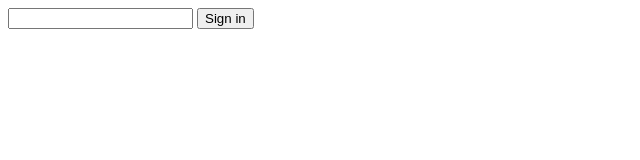
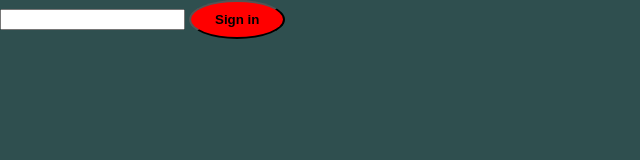
Before and after one commit to BOSSZEUS/loggin, a plain HTML site: page index.html in a window 1280 px wide. Shown: the whole page, without its empty margins (0-640 px from the left). Drawn offline with Linux system fonts and the light colour scheme.

Commit message:
added new files and styling

```diff
--- a/index.html
+++ b/index.html
@@ -1,16 +1,16 @@
 <!DOCTYPE html>
 <html lang="en">
 <head>
-  <div>
-    <input type="Loggin">
-    <button>Sign in</button>
-  </div>
+
   <meta charset="UTF-8">
   <meta name="viewport" content="width=device-width, initial-scale=1.0">
   <meta http-equiv="X-UA-Compatible" content="ie=edge">
-  <title>Document</title>
+  <title>loggin page</title>
+  <link rel="stylesheet" href="reset.css">
+  <link rel="stylesheet" href="style.css">
 </head>
 <body>
-
+  <input type="Loggin" class="loggin1">
+  <button class="button1">Sign in</button>
 </body>
 </html>
--- /dev/null
+++ b/reset.css
@@ -0,0 +1,48 @@
+/* http://meyerweb.com/eric/tools/css/reset/
+   v2.0 | 20110126
+   License: none (public domain)
+*/
+
+html, body, div, span, applet, object, iframe,
+h1, h2, h3, h4, h5, h6, p, blockquote, pre,
+a, abbr, acronym, address, big, cite, code,
+del, dfn, em, img, ins, kbd, q, s, samp,
+small, strike, strong, sub, sup, tt, var,
+b, u, i, center,
+dl, dt, dd, ol, ul, li,
+fieldset, form, label, legend,
+table, caption, tbody, tfoot, thead, tr, th, td,
+article, aside, canvas, details, embed,
+figure, figcaption, footer, header, hgroup,
+menu, nav, output, ruby, section, summary,
+time, mark, audio, video {
+	margin: 0;
+	padding: 0;
+	border: 0;
+	font-size: 100%;
+	font: inherit;
+	vertical-align: baseline;
+}
+/* HTML5 display-role reset for older browsers */
+article, aside, details, figcaption, figure,
+footer, header, hgroup, menu, nav, section {
+	display: block;
+}
+body {
+	line-height: 1;
+}
+ol, ul {
+	list-style: none;
+}
+blockquote, q {
+	quotes: none;
+}
+blockquote:before, blockquote:after,
+q:before, q:after {
+	content: '';
+	content: none;
+}
+table {
+	border-collapse: collapse;
+	border-spacing: 0;
+}
--- /dev/null
+++ b/style.css
@@ -0,0 +1,13 @@
+.button1{
+  background-color: red;
+  font-weight: bold;
+  padding: 10px 24px;
+  border-radius: 50%;
+}
+.loggin1{
+  column-fill: auto;
+
+}
+body{
+  background-color: darkslategray;
+}
```
